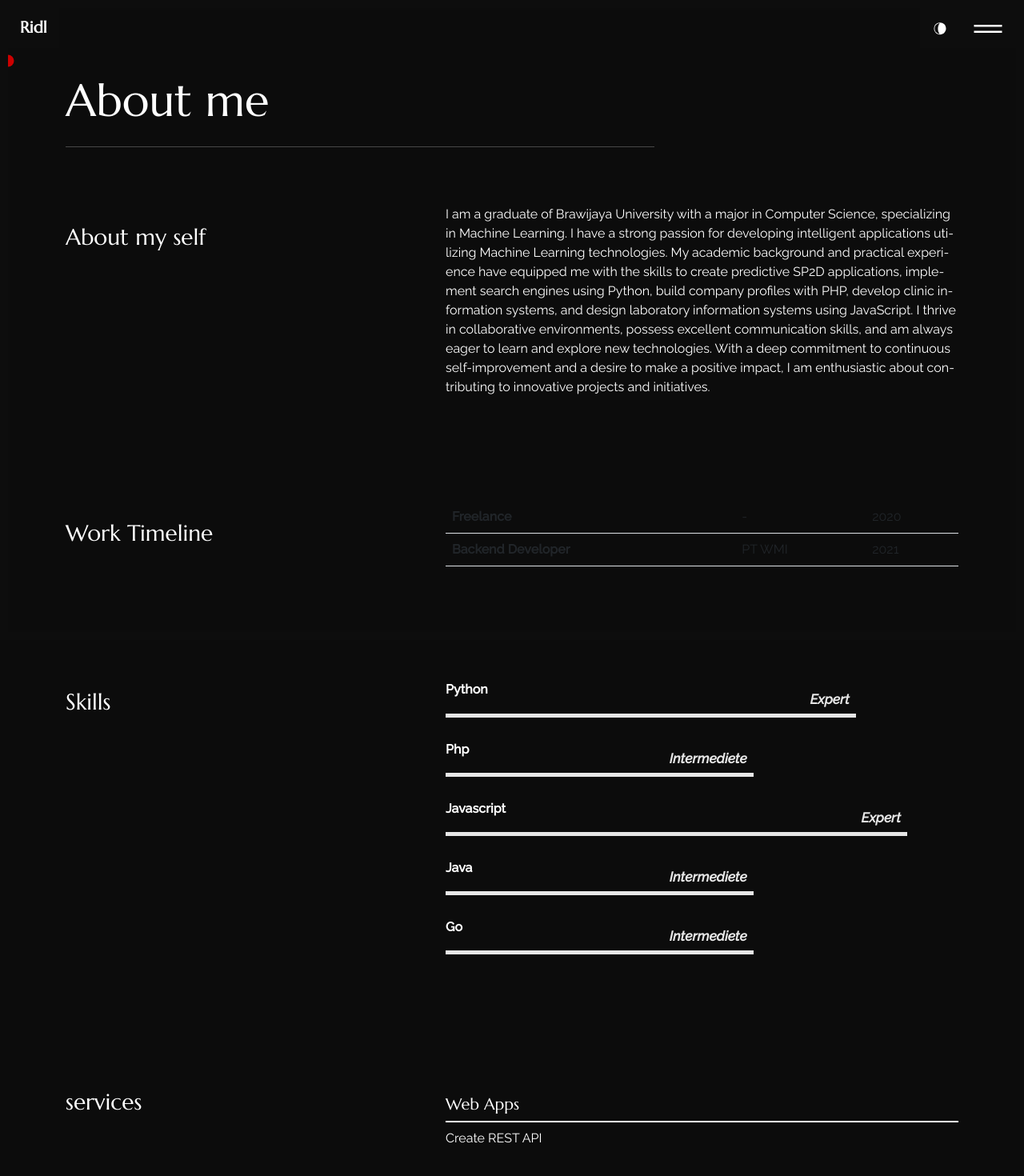
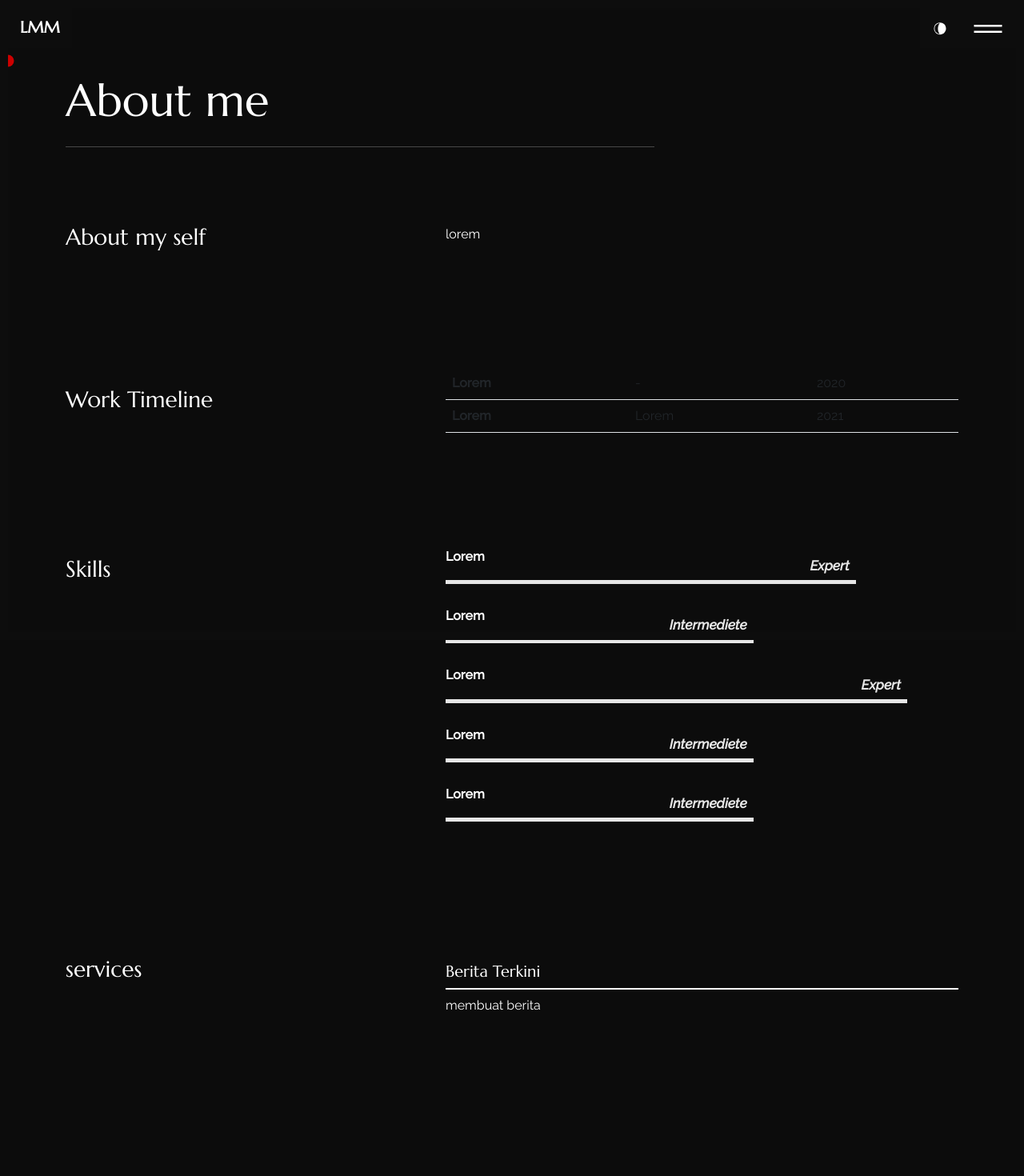
Before and after one commit to rahmadridl/cv, a React (Create React App) app: page /about in a window 1280 px wide. Shown: the top 1470 px of the page at 80% size. After the commit the page ends 1309 px from the top, so only its background shows below. Built offline with nearby package versions, Linux system fonts and the light colour scheme.

Commit message:
/new lmm

```diff
--- a/src/content_option.js
+++ b/src/content_option.js
@@ -1,8 +1,9 @@
-const logotext = "Ridl";
+const logotext = "LMM";
 const meta = {
-  title: "Ridl",
+  title: "LMM",
   // description: "I’m John Doe data scientist _ Full stack devloper,currently working in Berlin",
-  description: "Saya Rachmad Ridlo Baihaqi _ Backend Developer",
+  // description: "Saya Rachmad Ridlo Baihaqi _ Backend Developer",
+  description: "Kami Lembaga Mutiara Madani",
 };
 
 const introdata = {
@@ -13,13 +14,13 @@ const introdata = {
   //     third: "I develop mobile apps",
   // },
   // description: "Lorem ipsum dolor sit amet, consectetur adipiscing elit. Sed at nisl euismod urna bibendum",
-  title: "I'm Rachmad Ridlo",
+  title: "Lembaga Mutiara Madani",
   animated: {
     first: "I optimize server performance",
     second: "I build backend systems",
     third: "I ensure data security and integrity",
   },
-  description: "I'm Backend Developer",
+  description: "Lembaga Mutiara Madani",
 //   your_img_url: "https://images.unsplash.com/photo-1514790193030-c89d266d5a9d",
   your_img_url: "https://images.unsplash.com/photo-1541560052-5e137f229371",
 };
@@ -27,19 +28,30 @@ const introdata = {
 const dataabout = {
   title: "About my self",
   aboutme:
-    "I am a graduate of Brawijaya University with a major in Computer Science, specializing in Machine Learning. I have a strong passion for developing intelligent applications utilizing Machine Learning technologies. My academic background and practical experience have equipped me with the skills to create predictive SP2D applications, implement search engines using Python, build company profiles with PHP, develop clinic information systems, and design laboratory information systems using JavaScript. I thrive in collaborative environments, possess excellent communication skills, and am always eager to learn and explore new technologies. With a deep commitment to continuous self-improvement and a desire to make a positive impact, I am enthusiastic about contributing to innovative projects and initiatives.",
+    // "I am a graduate of Brawijaya University with a major in Computer Science, specializing in Machine Learning. I have a strong passion for developing intelligent applications utilizing Machine Learning technologies. My academic background and practical experience have equipped me with the skills to create predictive SP2D applications, implement search engines using Python, build company profiles with PHP, develop clinic information systems, and design laboratory information systems using JavaScript. I thrive in collaborative environments, possess excellent communication skills, and am always eager to learn and explore new technologies. With a deep commitment to continuous self-improvement and a desire to make a positive impact, I am enthusiastic about contributing to innovative projects and initiatives.",
+    "lorem",
 };
 const worktimeline = [
   {
-    jobtitle: "Freelance",
+    jobtitle: "Lorem",
     where: "-",
     date: "2020",
   },
   {
-    jobtitle: "Backend Developer",
-    where: "PT WMI",
+    jobtitle: "Lorem",
+    where: "Lorem",
     date: "2021",
   },
+  // {
+  //   jobtitle: "Freelance",
+  //   where: "-",
+  //   date: "2020",
+  // },
+  // {
+  //   jobtitle: "Backend Developer",
+  //   where: "PT WMI",
+  //   date: "2021",
+  // },
   // {
   //   jobtitle: "Designer of week",
   //   where: "ALquds",
@@ -49,38 +61,43 @@ const worktimeline = [
 
 const skills = [
   {
-    name: "Python",
+    name: "Lorem",
     value: 80,
   },
   {
-    name: "Php",
+    name: "Lorem",
     value: 60,
   },
   {
-    name: "Javascript",
+    name: "Lorem",
     value: 90,
   },
   {
-    name: "Java",
+    name: "Lorem",
     value: 60,
   },
   {
-    name: "Go",
+    name: "Lorem",
     value: 60,
   },
 ];
 
 const services = [
   {
-    title: "Web Apps",
+    title: "Berita Terkini",
     description:
-      "Create REST API",
+      "membuat berita",
   },
-  {
-    title: "Mobile Apps",
-    description:
-      "Create REST API",
-  },
+  // {
+  //   title: "Web Apps",
+  //   description:
+  //     "Create REST API",
+  // },
+  // {
+  //   title: "Mobile Apps",
+  //   description:
+  //     "Create REST API",
+  // },
 //   {
 //     title: "Wordpress Design",
 //     description:
@@ -165,7 +182,8 @@ const dataportfolio = [
 ];
 
 const contactConfig = {
-  YOUR_EMAIL: "rahmadridho17@gmail.com",
+  // YOUR_EMAIL: "rahmadridho17@gmail.com",
+  YOUR_EMAIL: "lorem@gmail.com",
   YOUR_FONE: "(+62)123-4567",
   description:
     "Feel free to reach out to discuss potential collaborations or exciting opportunities in the tech world.",
```
